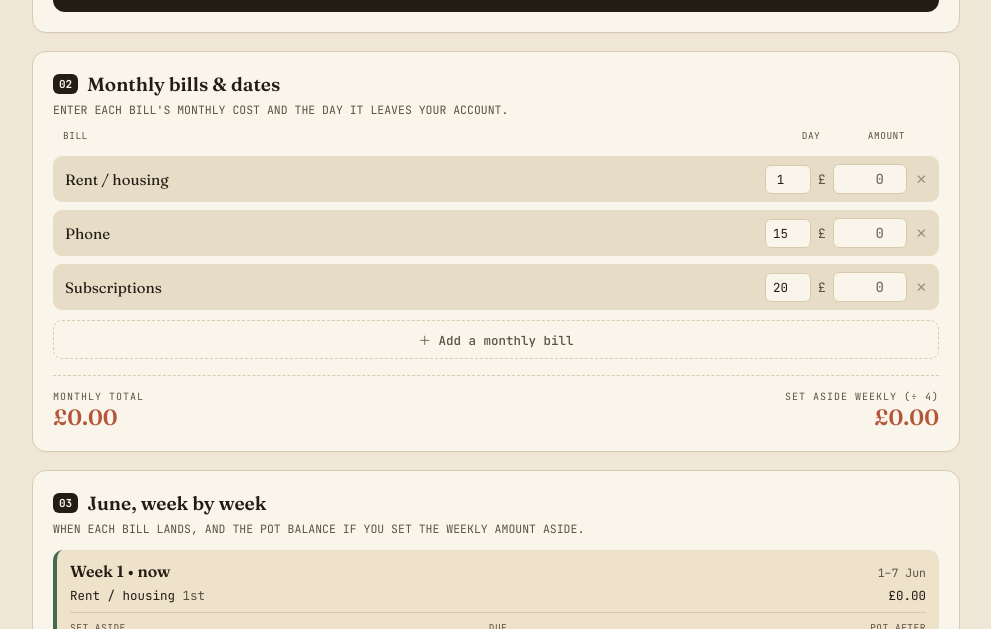
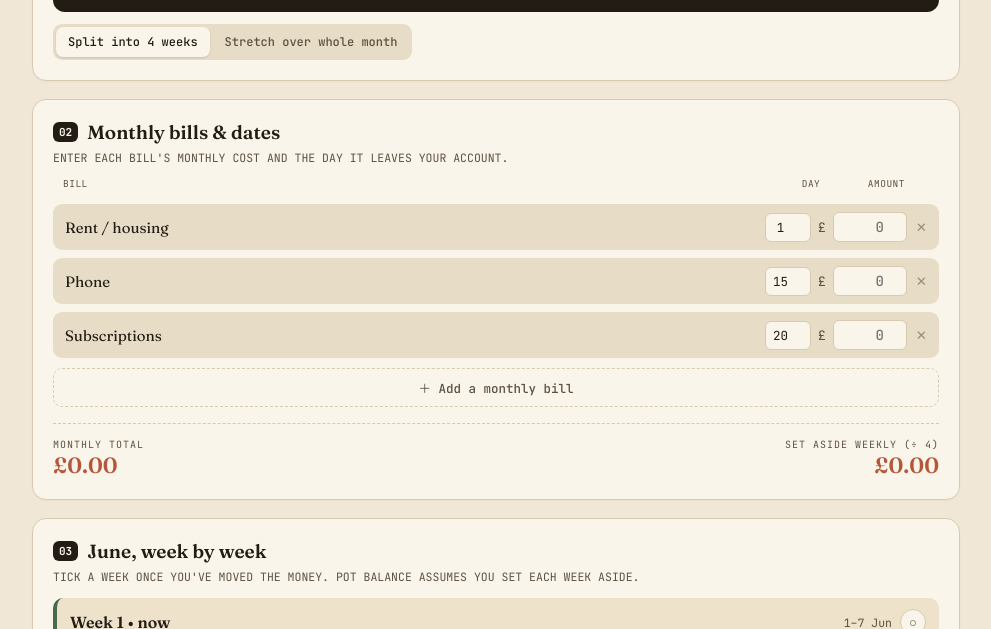
Before and after one commit to freddietk07-sys/weekly-ledger, a plain HTML site: page index.html in a window 1280 px wide. Shown: the part 323-952 px from the top of the page, without its empty margins (144-1135 px from the left). Drawn offline with Linux system fonts and the light colour scheme.

Commit message:
Add divisor toggle (4 weeks / whole month) + per-week done checkboxes

```diff
--- a/index.html
+++ b/index.html
@@ -44,6 +44,9 @@
   .bigweekly{margin-top:14px;background:var(--ink);color:var(--paper);border-radius:12px;padding:14px 18px;display:flex;justify-content:space-between;align-items:center;flex-wrap:wrap;gap:6px;}
   .bigweekly .l{font-family:'JetBrains Mono',monospace;font-size:11px;letter-spacing:1.5px;opacity:.72;}
   .bigweekly .v{font-size:30px;font-weight:600;}
+  .toggle{display:inline-flex;background:var(--paperDark);border-radius:9px;padding:3px;gap:3px;margin-top:12px;flex-wrap:wrap;}
+  .toggle button{font-family:'JetBrains Mono',monospace;font-size:12px;border:none;background:transparent;color:var(--inkSoft);padding:7px 12px;border-radius:7px;cursor:pointer;font-weight:500;}
+  .toggle button.active{background:var(--card);color:var(--ink);box-shadow:0 1px 2px rgba(0,0,0,.12);}
   .list{display:flex;flex-direction:column;gap:8px;margin-top:14px;}
   .item{display:flex;align-items:center;gap:7px;background:var(--paperDark);border-radius:9px;padding:8px 10px;}
   .dot{width:9px;height:9px;border-radius:50%;flex-shrink:0;}
@@ -70,16 +73,20 @@
   .thisweek .tv{font-size:26px;font-weight:600;line-height:1.15;}
   .thisweek .td{font-family:'JetBrains Mono',monospace;font-size:12px;opacity:.9;margin-top:4px;}
   .sched{display:flex;flex-direction:column;gap:9px;}
-  .wk{background:var(--paperDark);border-radius:10px;padding:11px 13px;border-left:4px solid var(--line);}
+  .wk{background:var(--paperDark);border-radius:10px;padding:11px 13px;border-left:4px solid var(--line);transition:opacity .2s;}
   .wk.current{border-left-color:var(--savings);background:#eee2cb;}
-  .wk-head{display:flex;justify-content:space-between;align-items:baseline;}
+  .wk.done{opacity:.55;border-left-color:var(--savings);}
+  .wk-head{display:flex;justify-content:space-between;align-items:center;}
   .wk-head .wn{font-size:16px;font-weight:600;}
+  .wk-right{display:flex;align-items:center;gap:8px;}
   .wk-head .wd{font-family:'JetBrains Mono',monospace;font-size:11.5px;color:var(--inkSoft);}
+  .wk-check{width:26px;height:26px;border-radius:50%;border:1.5px solid var(--line);background:var(--card);color:var(--inkSoft);font-size:13px;cursor:pointer;line-height:1;padding:0;flex-shrink:0;display:flex;align-items:center;justify-content:center;}
+  .wk.done .wk-check{background:var(--savings);color:#fff;border-color:var(--savings);}
   .wk-bills{margin-top:6px;display:flex;flex-direction:column;gap:3px;}
   .billline{display:flex;justify-content:space-between;font-family:'JetBrains Mono',monospace;font-size:12.5px;}
   .billline .bd{color:var(--inkSoft);}
   .nobills{font-family:'JetBrains Mono',monospace;font-size:12px;color:var(--inkSoft);font-style:italic;}
-  .wk-foot{margin-top:8px;padding-top:8px;border-top:1px solid var(--line);display:flex;justify-content:space-between;font-family:'JetBrains Mono',monospace;font-size:11.5px;}
+  .wk-foot{margin-top:8px;padding-top:8px;border-top:1px solid var(--line);display:flex;justify-content:space-between;font-family:'JetBrains Mono',monospace;}
   .wk-foot .seg{display:flex;flex-direction:column;gap:1px;}
   .wk-foot .seg .k{font-size:9.5px;letter-spacing:.5px;color:var(--inkSoft);}
   .wk-foot .seg .vv{font-size:13px;font-weight:600;}
@@ -131,11 +138,7 @@
       <h1>The Weekly Ledger</h1>
     </div>
     <div class="controls">
-      <select id="currency">
-        <option value="GBP">£ GBP</option>
-        <option value="EUR">€ EUR</option>
-        <option value="USD">$ USD</option>
-      </select>
+      <select id="currency"><option value="GBP">£ GBP</option><option value="EUR">€ EUR</option><option value="USD">$ USD</option></select>
       <button class="btn btn-reset" id="reset">↺ Reset</button>
     </div>
   </header>
@@ -143,12 +146,13 @@
   <!-- 01 Monthly pay -->
   <section class="card">
     <div class="seclabel"><span class="step">01</span><h2>Monthly pay</h2></div>
-    <div class="income-row">
-      <span class="cursign" id="cursign">£</span>
-      <input id="income" type="number" inputmode="decimal" placeholder="0.00" />
+    <div class="income-row"><span class="cursign" id="cursign">£</span><input id="income" type="number" inputmode="decimal" placeholder="0.00" /></div>
+    <p class="hint" style="margin-top:8px;">YOUR MONTHLY TAKE-HOME PAY</p>
+    <div class="bigweekly"><span class="l" id="weeklyChunkLbl">WEEKLY AMOUNT (÷ 4)</span><span class="v" id="weeklyChunk">£0.00</span></div>
+    <div class="toggle" id="weekModeToggle">
+      <button id="modeSimple">Split into 4 weeks</button>
+      <button id="modePrecise">Stretch over whole month</button>
     </div>
-    <p class="hint" style="margin-top:8px;">YOUR MONTHLY TAKE-HOME PAY</p>
-    <div class="bigweekly"><span class="l">WEEKLY AMOUNT (÷ 4)</span><span class="v" id="weeklyChunk">£0.00</span></div>
   </section>
 
   <!-- 02 Monthly bills with dates -->
@@ -160,14 +164,14 @@
     <button class="btn add" id="addMonthly">＋ Add a monthly bill</button>
     <div class="footer-stats">
       <div class="fstat"><div class="lbl">MONTHLY TOTAL</div><div class="val" id="monthlyTotal" style="color:var(--bills)">£0.00</div></div>
-      <div class="fstat" style="text-align:right"><div class="lbl">SET ASIDE WEEKLY (÷ 4)</div><div class="val" id="weeklySetAside" style="color:var(--bills)">£0.00</div></div>
+      <div class="fstat" style="text-align:right"><div class="lbl" id="setAsideLbl">SET ASIDE WEEKLY</div><div class="val" id="weeklySetAside" style="color:var(--bills)">£0.00</div></div>
     </div>
   </section>
 
   <!-- 03 Schedule -->
   <section class="card">
     <div class="seclabel"><span class="step">03</span><h2 id="schedTitle">This month, week by week</h2></div>
-    <p class="hint" style="margin:6px 0 14px;">WHEN EACH BILL LANDS, AND THE POT BALANCE IF YOU SET THE WEEKLY AMOUNT ASIDE.</p>
+    <p class="hint" style="margin:6px 0 14px;">TICK A WEEK ONCE YOU'VE MOVED THE MONEY. POT BALANCE ASSUMES YOU SET EACH WEEK ASIDE.</p>
     <div class="thisweek" id="thisweek" style="display:none;">
       <div class="tl">SET ASIDE THIS WEEK</div>
       <div class="tv" id="twAmount">£0.00</div>
@@ -189,10 +193,7 @@
 
   <!-- allowance banner -->
   <div class="banner" id="banner">
-    <div>
-      <div class="blbl" id="afterLbl">YOUR WEEKLY ALLOWANCE TO SAVE / SPEND</div>
-      <div class="bval" id="afterVal">£0.00</div>
-    </div>
+    <div><div class="blbl" id="afterLbl">YOUR WEEKLY ALLOWANCE TO SAVE / SPEND</div><div class="bval" id="afterVal">£0.00</div></div>
     <div class="calc" id="afterCalc"></div>
   </div>
 
@@ -200,10 +201,7 @@
   <section class="card">
     <div class="seclabel"><span class="step">05</span><h2>Save vs. spend</h2></div>
     <p class="hint" style="margin:4px 0 18px;">SUGGESTED: PUT ASIDE ~20% OF WHAT'S LEFT. DRAG TO ADJUST.</p>
-    <div class="slider-tops">
-      <span id="saveLbl" style="color:var(--savings)">SAVE 20%</span>
-      <span id="spendLbl" style="color:var(--spend)">SPEND 80%</span>
-    </div>
+    <div class="slider-tops"><span id="saveLbl" style="color:var(--savings)">SAVE 20%</span><span id="spendLbl" style="color:var(--spend)">SPEND 80%</span></div>
     <input type="range" id="savePct" min="0" max="100" step="5" value="20" />
     <div class="stats">
       <div class="stat" style="border-left:4px solid var(--savings)"><div class="lbl">TO SAVINGS / WK</div><div class="val" id="savings" style="color:var(--savings)">£0.00</div></div>
@@ -221,10 +219,7 @@
     <p class="hint" id="jarHint" style="margin:4px 0 14px;">DIVIDE YOUR SPENDING MONEY INTO BUCKETS.</p>
     <div class="list" id="jarsList"></div>
     <button class="btn add" id="addJar">＋ Add a jar</button>
-    <div class="unalloc-row">
-      <span class="lbl" id="unallocLbl">STILL UNALLOCATED</span>
-      <span class="val" id="unalloc">£0.00</span>
-    </div>
+    <div class="unalloc-row"><span class="lbl" id="unallocLbl">STILL UNALLOCATED</span><span class="val" id="unalloc">£0.00</span></div>
   </section>
 
   <!-- summary -->
@@ -264,12 +259,11 @@
 (function(){
   "use strict";
   var KEY = "weekly-ledger-v1";
-  var WK = 4; // weeks per month (intuitive model)
   var CUR = {GBP:{symbol:"£",locale:"en-GB",code:"GBP"},EUR:{symbol:"€",locale:"de-DE",code:"EUR"},USD:{symbol:"$",locale:"en-US",code:"USD"}};
   var JAR_COLORS = ["#7a6db0","#3f7d8c","#c0683a","#9c8b3a","#8a5a7d","#5a8a6b"];
 
   var DEFAULT = {
-    _v:3, income:"", currency:"GBP", savePct:20,
+    _v:4, income:"", currency:"GBP", savePct:20, weekMode:"simple", done:{},
     monthlyBills:[ {id:1,name:"Rent / housing",amount:"",day:"1"}, {id:2,name:"Phone",amount:"",day:"15"}, {id:3,name:"Subscriptions",amount:"",day:"20"} ],
     weeklyOutgoings:[ {id:4,name:"LISA",amount:"20"}, {id:5,name:"Groceries",amount:""}, {id:6,name:"Transport",amount:""} ],
     jars:[ {id:7,name:"Fun money",amount:""}, {id:8,name:"Eating out",amount:""} ]
@@ -282,15 +276,17 @@
   var saveTimer;
   function save(){ clearTimeout(saveTimer); saveTimer=setTimeout(function(){ try{ localStorage.setItem(KEY,JSON.stringify(state)); }catch(e){} },150); }
 
-  // ---- migrate any older saved data to v3 ----
-  if(state._v !== 3){
+  // ---- migrate any older saved data to v4 ----
+  if(state._v !== 4){
     if(!Array.isArray(state.monthlyBills)) state.monthlyBills = [];
     if(!Array.isArray(state.weeklyOutgoings)) state.weeklyOutgoings = Array.isArray(state.bills) ? state.bills : [];
     if(!Array.isArray(state.jars)) state.jars = [];
     if(state.incomeMode==="weekly"){ var inc=parseFloat(state.income); if(!isNaN(inc)) state.income=String(Math.round(inc*4*100)/100); }
     state.monthlyBills.forEach(function(b){ if(b.day===undefined) b.day=""; });
+    if(!state.weekMode) state.weekMode="simple";
+    if(!state.done || typeof state.done!=="object") state.done={};
     delete state.bills; delete state._mig_lisa; delete state.incomeMode;
-    state._v = 3; save();
+    state._v = 4; save();
   }
 
   function n(v){ var x=parseFloat(v); return (isNaN(x)||x<0)?0:x; }
@@ -303,16 +299,20 @@
   var DIM=new Date(Y,MO+1,0).getDate();
   var MONTH_LONG=NOW.toLocaleString('en-GB',{month:'long'});
   var MONTH_SHORT=NOW.toLocaleString('en-GB',{month:'short'});
-  var WEEK_RANGES=[[1,7],[8,14],[15,21],[22,DIM]];
-  function weekOfDay(d){ if(d<=7)return 0; if(d<=14)return 1; if(d<=21)return 2; return 3; }
+  var DONE_KEY=Y+"-"+MO;
+  function divisor(){ return state.weekMode==="precise" ? (DIM/7) : 4; }
+  function buildBuckets(){ var r=[]; if(state.weekMode==="precise"){ var f=1; while(f<=DIM){ r.push([f, Math.min(f+6,DIM)]); f+=7; } } else { r=[[1,7],[8,14],[15,21],[22,DIM]]; } return r; }
+  function bucketOfDay(ranges,d){ for(var i=0;i<ranges.length;i++){ if(d>=ranges[i][0]&&d<=ranges[i][1]) return i; } return ranges.length-1; }
+  function bucketSetAside(total,range){ if(state.weekMode==="precise"){ var days=range[1]-range[0]+1; return total*days/DIM; } return total/4; }
   function ord(d){ var s=["th","st","nd","rd"], v=d%100; return d+(s[(v-20)%10]||s[v]||s[0]); }
-  var CURRENT_WK=weekOfDay(TODAY);
+  function doneArr(){ if(!state.done) state.done={}; if(!Array.isArray(state.done[DONE_KEY])) state.done[DONE_KEY]=[]; return state.done[DONE_KEY]; }
 
   function calc(){
+    var D=divisor();
     var pay=n(state.income);
-    var weeklyChunk=pay/WK;
+    var weeklyChunk=pay/D;
     var monthlyBillsTotal=state.monthlyBills.reduce(function(s,b){return s+n(b.amount);},0);
-    var weeklySetAside=monthlyBillsTotal/WK;
+    var weeklySetAside=monthlyBillsTotal/D;
     var weeklyOutTotal=state.weeklyOutgoings.reduce(function(s,o){return s+n(o.amount);},0);
     var allowance=weeklyChunk-weeklySetAside-weeklyOutTotal;
     var posA=Math.max(allowance,0);
@@ -320,8 +320,7 @@
     var spendable=posA-savings;
     var jarsTotal=state.jars.reduce(function(s,j){return s+n(j.amount);},0);
     var unalloc=spendable-jarsTotal;
-    return {pay:pay,weeklyChunk:weeklyChunk,monthlyBillsTotal:monthlyBillsTotal,weeklySetAside:weeklySetAside,
-      weeklyOutTotal:weeklyOutTotal,allowance:allowance,savings:savings,spendable:spendable,jarsTotal:jarsTotal,unalloc:unalloc};
+    return {D:D,pay:pay,weeklyChunk:weeklyChunk,monthlyBillsTotal:monthlyBillsTotal,weeklySetAside:weeklySetAside,weeklyOutTotal:weeklyOutTotal,allowance:allowance,savings:savings,spendable:spendable,jarsTotal:jarsTotal,unalloc:unalloc};
   }
 
   // ---- rows ----
@@ -357,45 +356,53 @@
   function renderSchedule(){
     var c=calc();
     $("schedTitle").textContent = MONTH_LONG+", week by week";
-    var setAside=c.weeklySetAside;
-    // group bills into weeks
-    var byWeek=[[],[],[],[]];
+    var ranges=buildBuckets();
+    var total=c.monthlyBillsTotal;
+    var byBucket=ranges.map(function(){return [];});
     state.monthlyBills.forEach(function(b){
       var amt=n(b.amount); if(amt<=0 && !(b.name||"").trim()) return;
       var d=parseInt(b.day,10); var dated=!isNaN(d)&&d>=1&&d<=31;
-      var wi=dated?weekOfDay(d):3;
-      byWeek[wi].push({name:b.name||"Bill",amount:amt,day:dated?d:null});
+      var bi=dated?bucketOfDay(ranges,d):ranges.length-1;
+      byBucket[bi].push({name:b.name||"Bill",amount:amt,day:dated?d:null});
     });
-    var box=$("sched"); box.innerHTML="";
-    var pot=0;
-    for(var w=0; w<4; w++){
-      pot+=setAside;
-      var due=byWeek[w].reduce(function(s,x){return s+x.amount;},0);
+    var done=doneArr();
+    var curBucket=bucketOfDay(ranges,TODAY);
+    var box=$("sched"); box.innerHTML=""; var pot=0;
+    for(var w=0; w<ranges.length; w++){
+      var setA=bucketSetAside(total, ranges[w]);
+      pot+=setA;
+      var due=byBucket[w].reduce(function(s,x){return s+x.amount;},0);
       pot-=due;
-      var div=document.createElement("div"); div.className="wk"+(w===CURRENT_WK?" current":"");
-      var r=WEEK_RANGES[w];
-      var head='<div class="wk-head"><span class="wn">Week '+(w+1)+(w===CURRENT_WK?' • now':'')+'</span><span class="wd">'+r[0]+'–'+r[1]+' '+MONTH_SHORT+'</span></div>';
+      var isDone=done[w]===true;
+      var r=ranges[w];
+      var partial=(r[1]-r[0]+1)<7;
+      var div=document.createElement("div");
+      div.className="wk"+(w===curBucket?" current":"")+(isDone?" done":"");
+      var head='<div class="wk-head"><span class="wn">Week '+(w+1)+(w===curBucket?' • now':'')+'</span>'
+        +'<span class="wk-right"><span class="wd">'+r[0]+'–'+r[1]+' '+MONTH_SHORT+(partial?' · part':'')+'</span>'
+        +'<button class="wk-check" data-w="'+w+'" title="Mark this week as set aside">'+(isDone?'✓':'○')+'</button></span></div>';
       var billsHtml='<div class="wk-bills">';
-      if(byWeek[w].length===0){ billsHtml+='<span class="nobills">No bills due</span>'; }
-      else { byWeek[w].sort(function(a,b){return (a.day||99)-(b.day||99);}).forEach(function(x){
+      if(byBucket[w].length===0){ billsHtml+='<span class="nobills">No bills due</span>'; }
+      else { byBucket[w].sort(function(a,b){return (a.day||99)-(b.day||99);}).forEach(function(x){
         billsHtml+='<div class="billline"><span>'+esc(x.name)+(x.day?' <span class="bd">'+ord(x.day)+'</span>':' <span class="bd">(no date)</span>')+'</span><span>'+money(x.amount)+'</span></div>';
       }); }
       billsHtml+='</div>';
-      var potCls = pot<-0.005?' pot-neg':'';
+      var potCls=pot<-0.005?' pot-neg':'';
       var foot='<div class="wk-foot">'
-        +'<span class="seg"><span class="k">SET ASIDE</span><span class="vv">'+money(setAside)+'</span></span>'
+        +'<span class="seg"><span class="k">SET ASIDE</span><span class="vv">'+money(setA)+'</span></span>'
         +'<span class="seg" style="text-align:center"><span class="k">DUE</span><span class="vv">'+money(due)+'</span></span>'
         +'<span class="seg" style="text-align:right"><span class="k">POT AFTER</span><span class="vv'+potCls+'">'+money(pot)+'</span></span>'
         +'</div>';
       div.innerHTML=head+billsHtml+foot;
       box.appendChild(div);
     }
-    // this-week callout
     var tw=$("thisweek");
-    if(c.monthlyBillsTotal>0){
+    if(total>0){
       tw.style.display="block";
-      $("twAmount").textContent=money(setAside);
-      var dueThis=byWeek[CURRENT_WK].reduce(function(s,x){return s+x.amount;},0);
+      var curSet=bucketSetAside(total, ranges[curBucket]);
+      if(done[curBucket]===true){ $("twAmount").textContent="✓ Set aside — done"; }
+      else { $("twAmount").textContent=money(curSet); }
+      var dueThis=byBucket[curBucket].reduce(function(s,x){return s+x.amount;},0);
       $("twDue").textContent = dueThis>0 ? ("Bills landing this week: "+money(dueThis)) : "No bills land this week — the pot is building.";
     } else { tw.style.display="none"; }
   }
@@ -430,6 +437,8 @@
   function recompute(){
     var c=calc();
     $("weeklyChunk").textContent=money(c.weeklyChunk);
+    $("weeklyChunkLbl").textContent = state.weekMode==="precise" ? ("WEEKLY AMOUNT (÷ "+(DIM/7).toFixed(2)+")") : "WEEKLY AMOUNT (÷ 4)";
+    $("setAsideLbl").textContent = state.weekMode==="precise" ? "SET ASIDE PER FULL WEEK" : "SET ASIDE WEEKLY (÷ 4)";
     $("monthlyTotal").textContent=money(c.monthlyBillsTotal);
     $("weeklySetAside").textContent=money(c.weeklySetAside);
     $("weeklyOutTotal").textContent=money(c.weeklyOutTotal);
@@ -453,14 +462,15 @@
 
     $("sumIncomeW").textContent=money(c.weeklyChunk); $("sumIncomeM").textContent=money(c.pay);
     $("sumBillsW").textContent=money(c.weeklySetAside); $("sumBillsM").textContent=money(c.monthlyBillsTotal);
-    $("sumOutW").textContent=money(c.weeklyOutTotal); $("sumOutM").textContent=money(c.weeklyOutTotal*WK);
-    $("sumSaveW").textContent=money(c.savings); $("sumSaveM").textContent=money(c.savings*WK);
-    $("sumSpendW").textContent=money(c.spendable); $("sumSpendM").textContent=money(c.spendable*WK);
+    $("sumOutW").textContent=money(c.weeklyOutTotal); $("sumOutM").textContent=money(c.weeklyOutTotal*c.D);
+    $("sumSaveW").textContent=money(c.savings); $("sumSaveM").textContent=money(c.savings*c.D);
+    $("sumSpendW").textContent=money(c.spendable); $("sumSpendM").textContent=money(c.spendable*c.D);
 
     renderSchedule();
     renderChart();
   }
   function refreshSigns(){ var sym=CUR[state.currency].symbol; $("cursign").textContent=sym; Array.prototype.forEach.call(document.querySelectorAll('[data-sign]'),function(el){ el.textContent=sym; }); }
+  function refreshWeekMode(){ $("modeSimple").className=state.weekMode==="simple"?"active":""; $("modePrecise").className=state.weekMode==="precise"?"active":""; }
 
   // wire
   $("income").value=state.income;
@@ -469,14 +479,17 @@
   $("savePct").addEventListener("input",function(e){ state.savePct=parseInt(e.target.value,10); recompute(); save(); });
   $("currency").value=state.currency;
   $("currency").addEventListener("change",function(e){ state.currency=e.target.value; refreshSigns(); recompute(); save(); });
+  $("modeSimple").addEventListener("click",function(){ state.weekMode="simple"; refreshWeekMode(); recompute(); save(); });
+  $("modePrecise").addEventListener("click",function(){ state.weekMode="precise"; refreshWeekMode(); recompute(); save(); });
+  $("sched").addEventListener("click",function(e){ var b=e.target.closest?e.target.closest(".wk-check"):null; if(!b)return; var w=parseInt(b.getAttribute("data-w"),10); var a=doneArr(); a[w]=!a[w]; save(); renderSchedule(); });
   $("addMonthly").addEventListener("click",function(){ var b={id:newId(),name:"",amount:"",day:""}; state.monthlyBills.push(b); $("monthlyList").appendChild(makeRow(b,"monthly",null)); recompute(); save(); });
   $("addWeekly").addEventListener("click",function(){ var o={id:newId(),name:"",amount:""}; state.weeklyOutgoings.push(o); $("weeklyList").appendChild(makeRow(o,"weekly",null)); save(); });
   $("addJar").addEventListener("click",function(){ var j={id:newId(),name:"",amount:""}; state.jars.push(j); renderList("jar"); recompute(); save(); });
   $("split").addEventListener("click",function(){ var c=calc(); var named=state.jars.filter(function(j){return j.name.trim();}); if(named.length===0||c.spendable<=0)return; var per=c.spendable/named.length; state.jars.forEach(function(j){ if(j.name.trim()) j.amount=per.toFixed(2); }); renderList("jar"); recompute(); save(); });
-  $("reset").addEventListener("click",function(){ if(confirm("Clear all entries and start over?")){ var cur=state.currency; state=JSON.parse(JSON.stringify(DEFAULT)); state.currency=cur; $("income").value=""; $("savePct").value=20; $("currency").value=cur; renderList("monthly"); renderList("weekly"); renderList("jar"); refreshSigns(); recompute(); save(); } });
+  $("reset").addEventListener("click",function(){ if(confirm("Clear all entries and start over?")){ var cur=state.currency; state=JSON.parse(JSON.stringify(DEFAULT)); state.currency=cur; $("income").value=""; $("savePct").value=20; $("currency").value=cur; renderList("monthly"); renderList("weekly"); renderList("jar"); refreshSigns(); refreshWeekMode(); recompute(); save(); } });
 
   // initial paint
-  renderList("monthly"); renderList("weekly"); renderList("jar"); refreshSigns(); recompute();
+  renderList("monthly"); renderList("weekly"); renderList("jar"); refreshSigns(); refreshWeekMode(); recompute();
 })();
 </script>
 </body>
```
